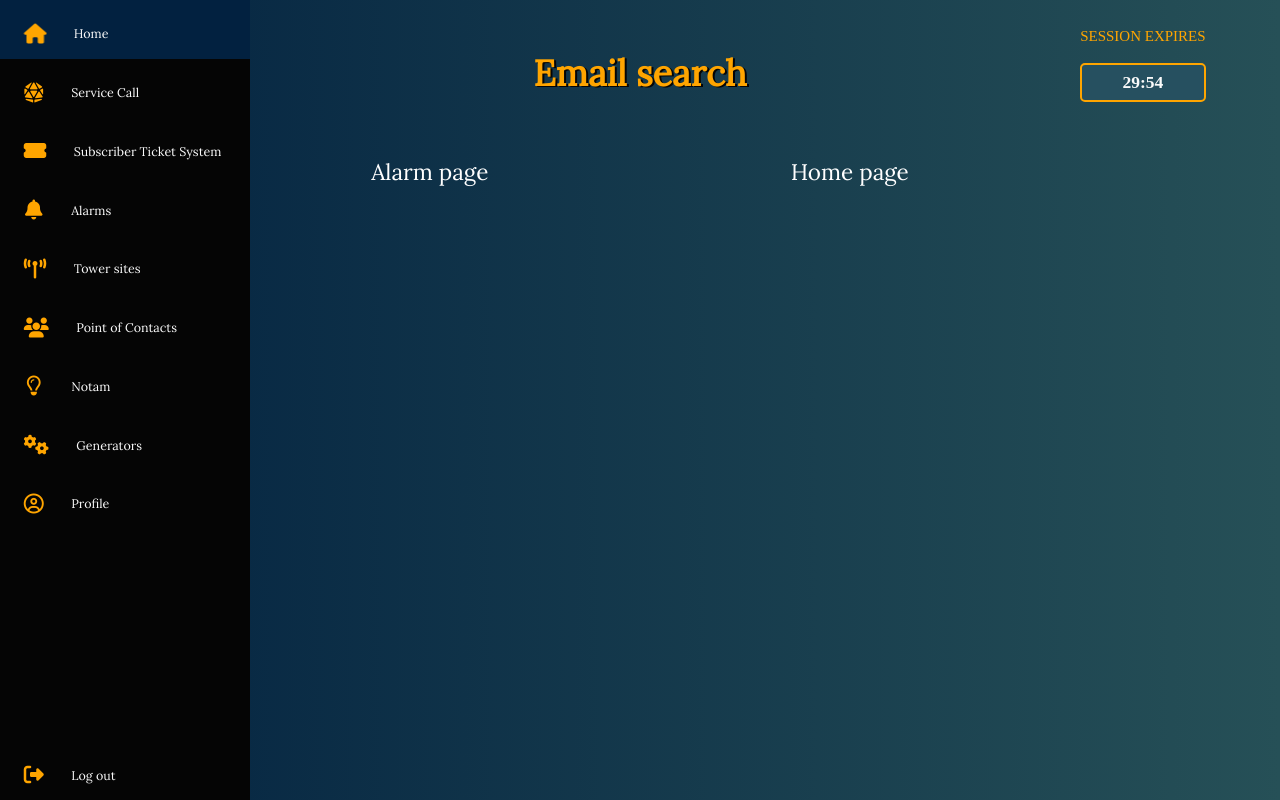
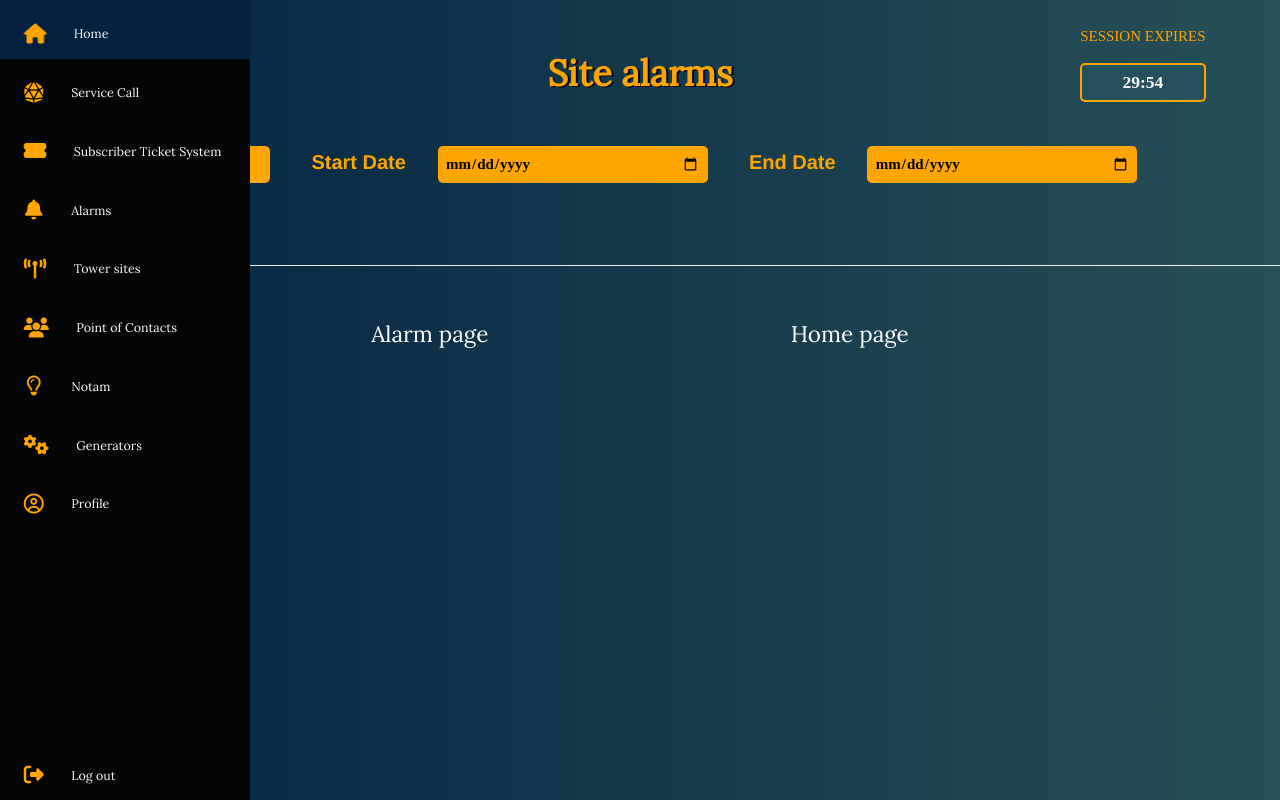
Before and after one commit to Chad-Current/isics, a Django app: template alarm/templates/alarm/alarm_search.html in a window 1280 px wide. Run offline with Django 3.2, Linux system fonts and the light colour scheme; the template is opened without the code that fills it, so the values that code supplies are empty; some libraries are stand-ins or nearby versions; some web fonts are replaced.

Commit message:
Alarm fixes

```diff
--- a/alarm/templates/alarm/alarm_search.html
+++ b/alarm/templates/alarm/alarm_search.html
@@ -17,8 +17,27 @@
 <body>
   {% block main %}
   <div class='container-centered'>
-    <h1 class='title text-shadow min-headspace'>Email search</h1>
+    <a href="{% url 'alarm-check:alarm-home' %}" class="nav-link"><h1 class='title text-shadow min-headspace'>Site alarms</h1></a>
   </div>
+  <div class='container-centered headspace'>
+    <form action="{% url 'alarm-check:alarm-search'%}" method='GET'>
+      {% csrf_token %}
+      <input type='text' id='alarm' placeholder='Alarm' name='alarm'>
+      <label for='start_date'><tag>Start Date &nbsp&nbsp&nbsp&nbsp</tag></label>
+      <input type='date' id='start_date' placeholder="YYYY-MM-DD" name='start_date' required=True>
+      <label for='end_date'><tag>End Date &nbsp&nbsp&nbsp&nbsp</tag></label>
+      <input type='date' id='end_date' placeholder="YYYY-MM-DD" name='end_date' required=True>
+      <button type='submit'>Search</button>
+    </form>
+  </div>  {% if request.user.is_superuser %}
+    <div class='container-centered min-headspace'>
+      <div class='container-top-nav '>
+        <a href="{% url 'alarm-check:alarm-open-tickets' %}" class='sub-nav-link min-headspace'>Download report</a>
+        <a href="{% url 'alarm-check:alarm-open-tickets-page' %}" class='sub-nav-link min-headspace'>View open tickets</a>
+      </div>
+    </div>
+    {% endif %}
+  <hr></hr>
    {% endblock main %}
       {% block sub_one %}
       <div class='container headspace'>
--- a/alarm/views.py
+++ b/alarm/views.py
@@ -181,7 +181,6 @@
                 object_list = Alarm.objects.filter(Q(alarm__istartswith=query_alarm) & Q(time_stamp__gte=query_start_date) & Q(time_stamp__lte=query_end_date)).order_by('-time_stamp')[:5]
                 if not object_list:
                     messages.warning(self.request, 'No Results Found')
-                    return redirect(reverse_lazy(('alarm-check:alarm-list')))
                 return object_list
             except ValidationError as v:
                 print('Null values ',v)
@@ -209,7 +208,6 @@
                 & Q(time_stamp__lte=query_end_date)).order_by('time_stamp')
                 if not object_list:
                     messages.warning(self.request, 'No Results Found')
-                    return redirect(reverse_lazy(('alarm-check:alarm-archive-records')))
                 return object_list
             except ValidationError as v:
                 print('Null values ',v)
```
